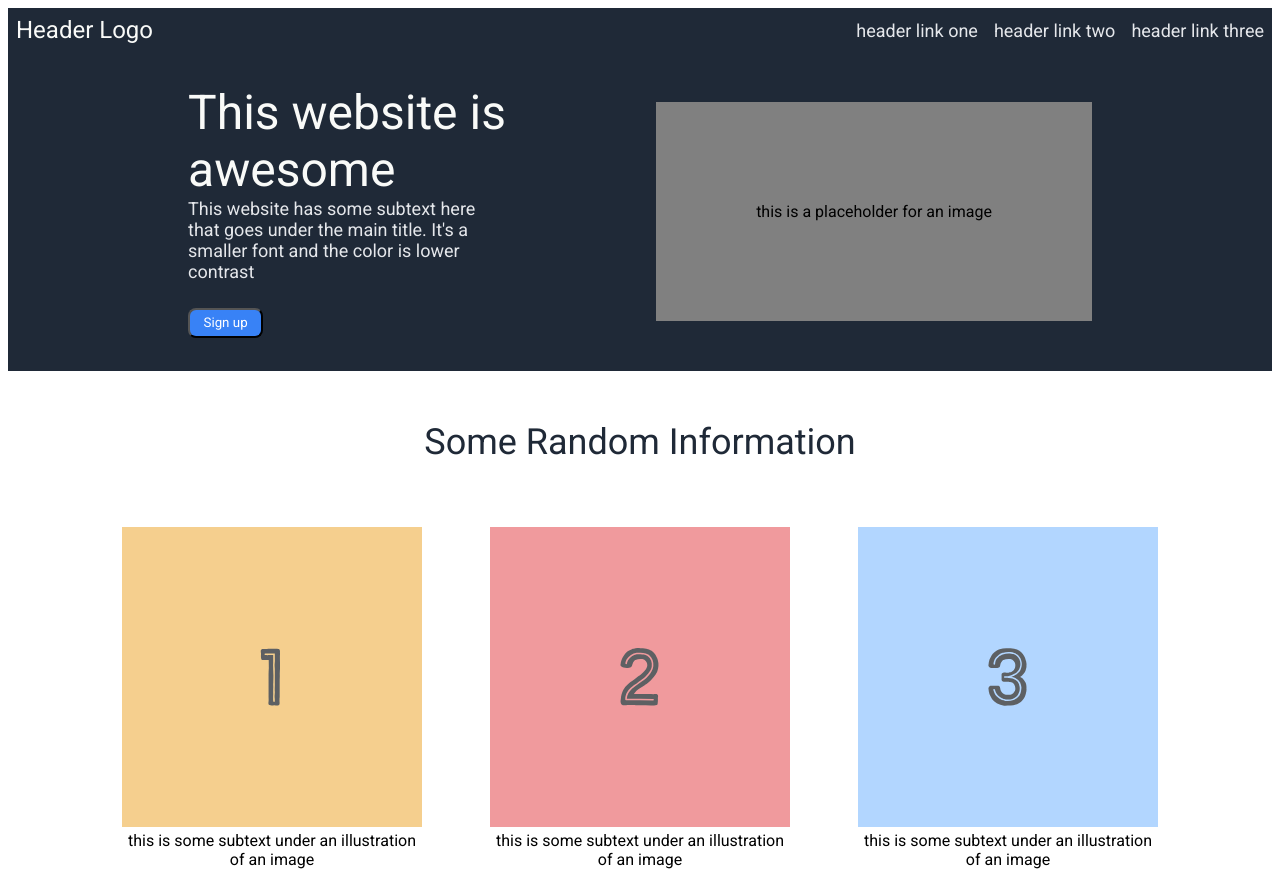
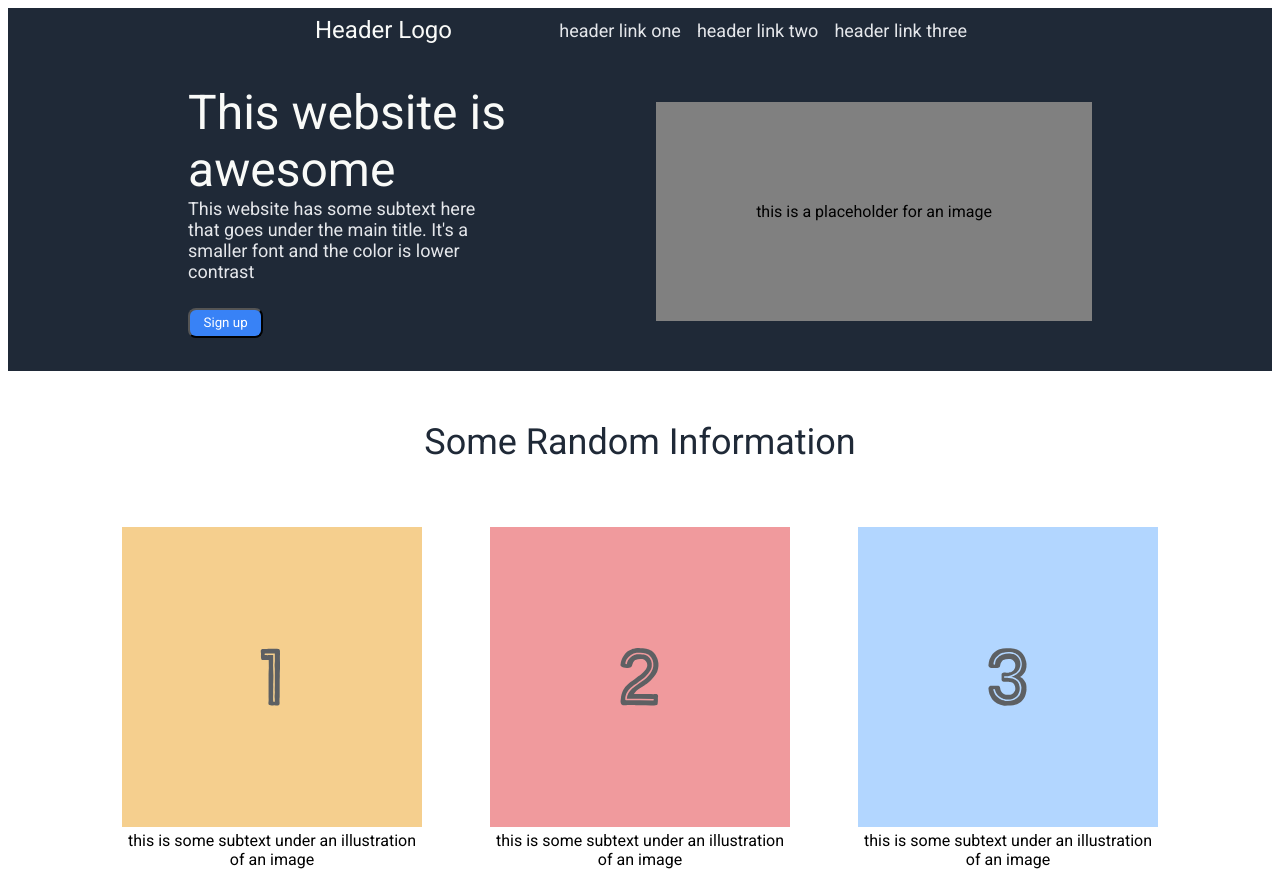
Before and after one commit to g4ar/flex-page, a plain HTML site: page index.html in a window 1280 px wide. Shown: the top 888 px of the page. Drawn offline with Linux system fonts and the light colour scheme.

Commit message:
Align header logo and links
Aligned header logo and links with subcontent
Used hard values

```diff
--- a/styles.css
+++ b/styles.css
@@ -24,6 +24,7 @@ background-color:#1F2937 ;
     font-size: 48px;
     color: #F9FAF8;
     font-size: 800;
+
 }
 
 .subtext,
@@ -65,6 +66,8 @@ background-color:#1F2937 ;
     display: flex;
     justify-content: space-between;
     padding: 8px;
+    padding-left: 307px;
+    padding-right: 305px;
 }
 
 .left-header,
@@ -72,6 +75,8 @@ background-color:#1F2937 ;
     display: flex;
     align-items: center;
 }
+
+
 
 ul{
     display: flex;
```
